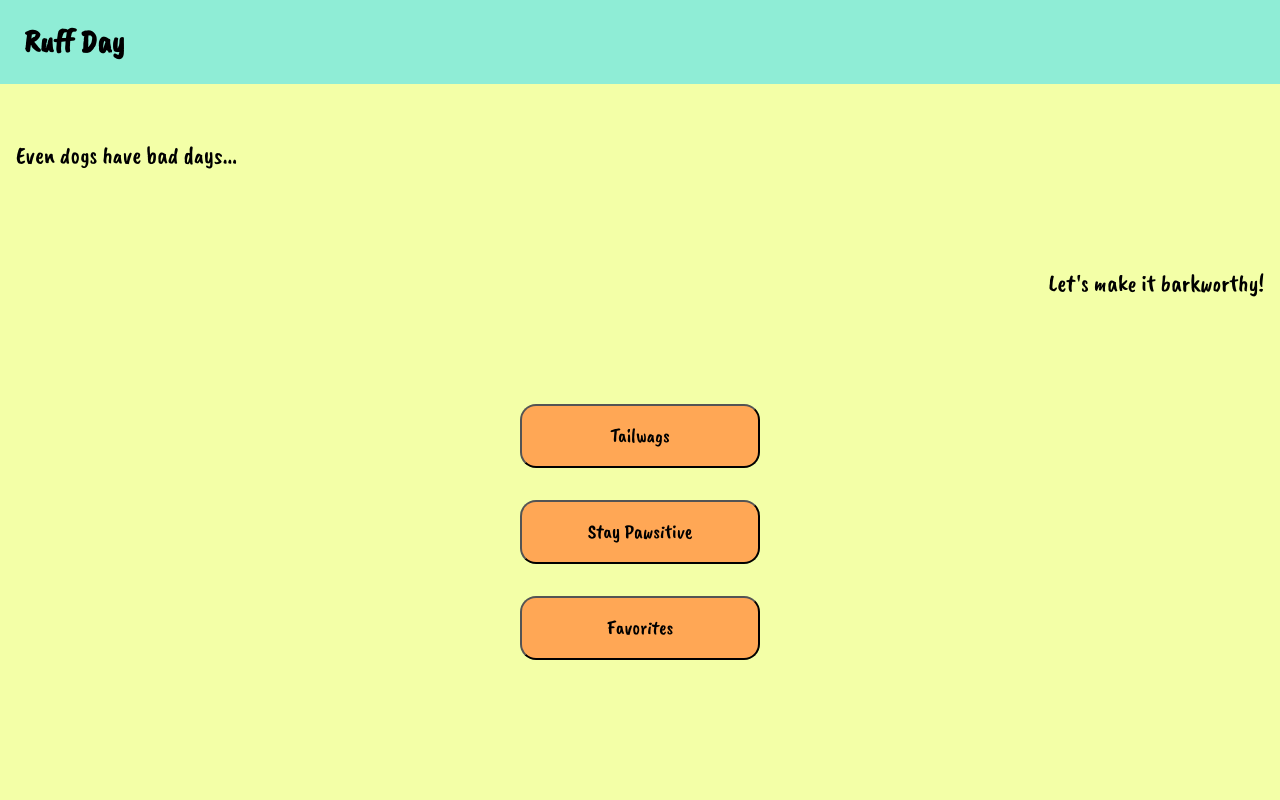
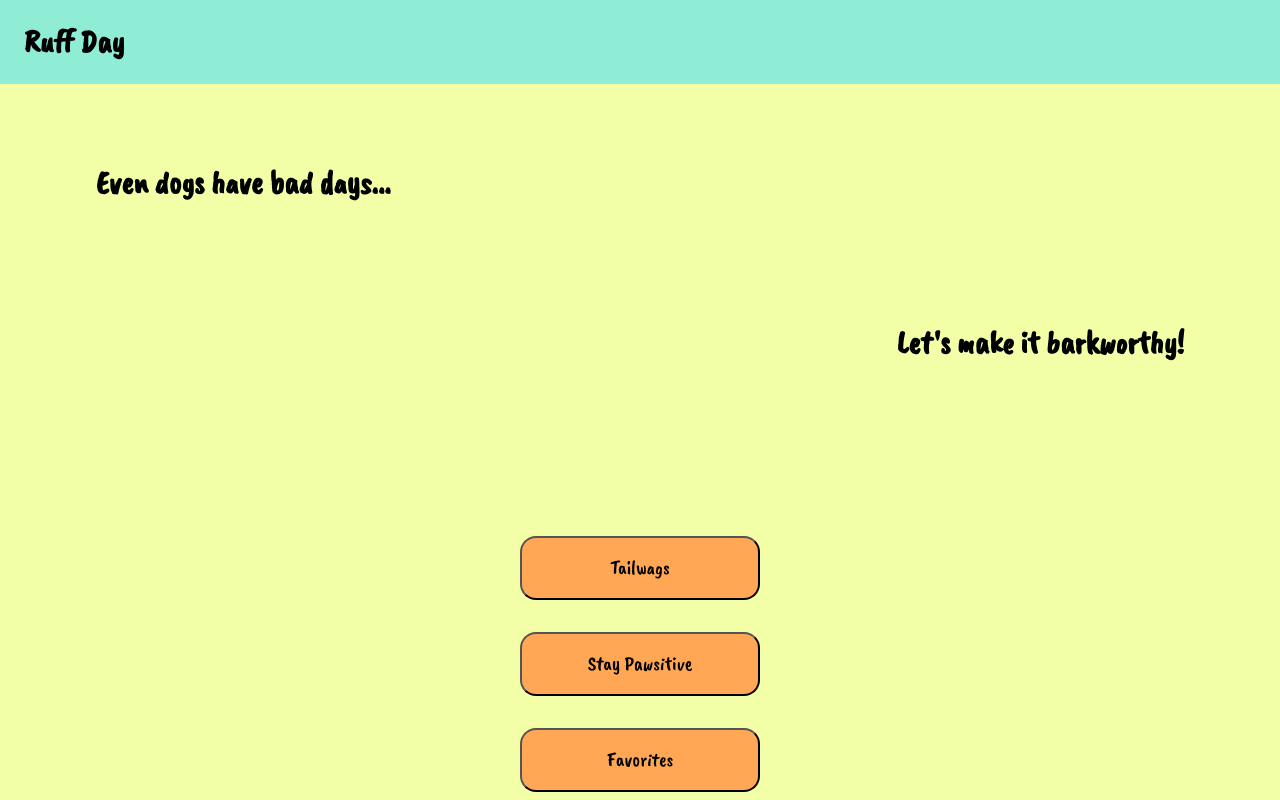
Before and after one commit to yesseniarod/ruff-day, a website: page index.html in a window 1280 px wide. Shown: the top 800 px of the page. Drawn offline with nearby package versions, Linux system fonts and the light colour scheme.

Commit message:
ensure that app looks nice on both mobile-sized and desktop-sized screens. #1

```diff
--- a/css/layout.css
+++ b/css/layout.css
@@ -29,3 +29,23 @@
   justify-content: center;
   display: flex;
 }
+
+@media screen and (min-width: 768px) {
+  .half-col.left {
+    margin-left: 6rem;
+    margin-top: 2rem;
+  }
+
+  h2 {
+    font-size: 2rem;
+  }
+
+  .half-col.right {
+    margin-right: 6rem;
+    margin-top: 2rem;
+  }
+
+  .button-list {
+    margin-top: 5rem;
+  }
+}
--- a/css/styles.css
+++ b/css/styles.css
@@ -20,7 +20,7 @@ i.fas.fa-bars.hidden {
   width: 100%;
   height: 100vh;
   flex-direction: column;
-  padding-top: 2rem;
+  padding-top: 1.25rem;
   background-color: #f3ffa7;
 }
 
--- a/index.html
+++ b/index.html
@@ -26,16 +26,16 @@
       <div class="homepage">
       <div class="row">
         <div class="half-col left">
-          <p>
+          <h2>
             Even dogs have bad days...
-          </p>
+          </h2>
         </div>
         </div>
         <div class="row">
         <div class="half-col right">
-          <p>
+          <h2>
             Let's make it barkworthy!
-          </p>
+          </h2>
         </div>
       </div>
 
@@ -65,7 +65,7 @@
         </div>
         <div class="row">
           <div class="full-col">
-            <p>Nice to meet you, my name is Max!</p>
+            <h2>Nice to meet you, my name is Max!</h2>
           </div>
         </div>
       </div>
```
